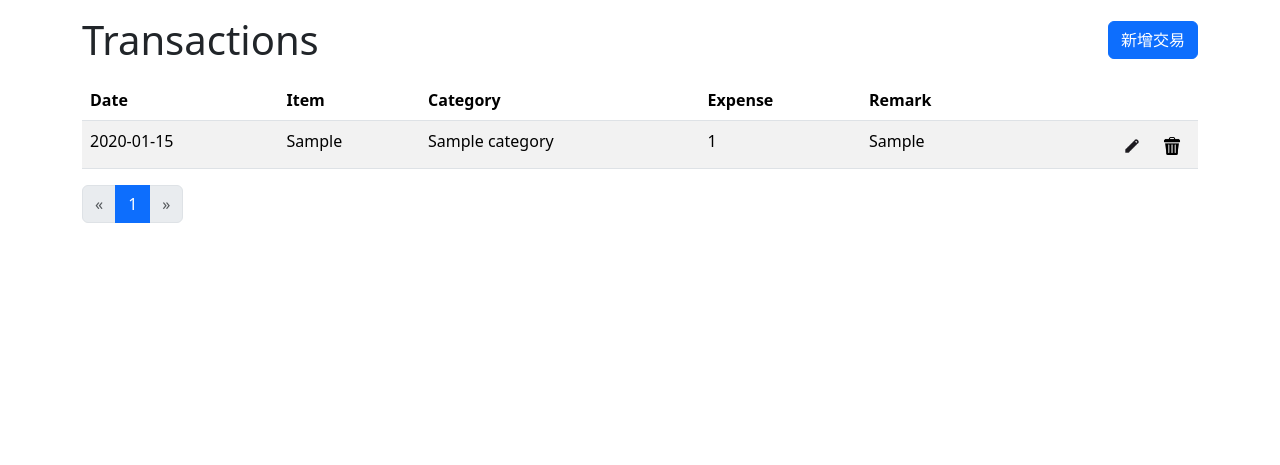
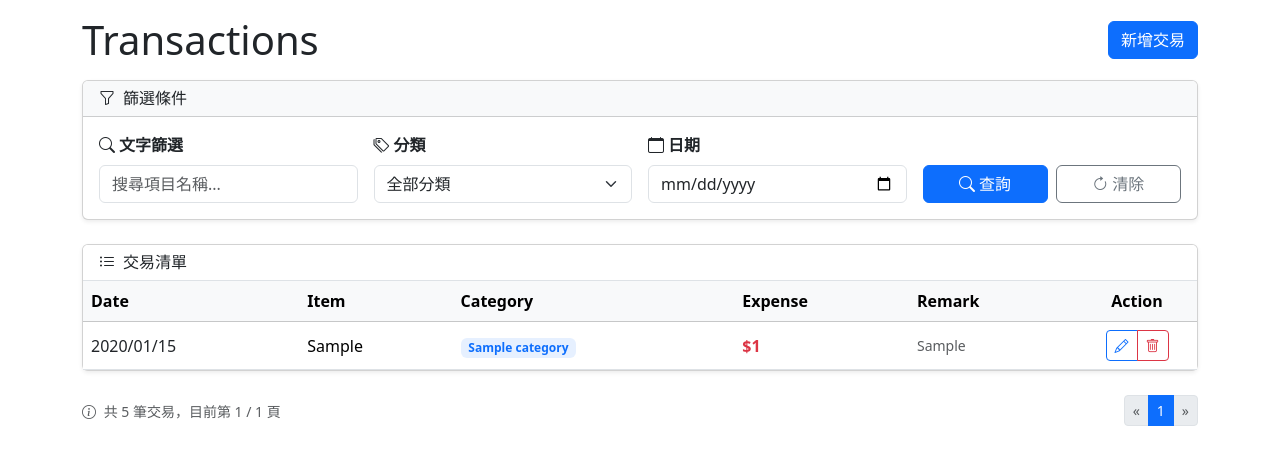
Before and after one commit to Ting-chien/ledger-me, a Flask app: page /transactions/ in a window 1280 px wide. Shown: the part 56-521 px from the top of the page. Run offline with Flask 3, Linux system fonts and the light colour scheme; tables that the repository leaves empty hold one stand-in row (values such as "Sample post").

Commit message:
Merge feat/add-filter-to-transaction-page to develop

```diff
--- a/app/templates/base.html
+++ b/app/templates/base.html
@@ -9,6 +9,10 @@
       rel="stylesheet"
       integrity="sha384-sRIl4kxILFvY47J16cr9ZwB07vP4J8+LH7qKQnuqkuIAvNWLzeN8tE5YBujZqJLB"
       crossorigin="anonymous"
+    />
+    <link
+      rel="stylesheet"
+      href="https://cdn.jsdelivr.net/npm/bootstrap-icons@1.11.1/font/bootstrap-icons.css"
     />
   </head>
   <body>
--- a/app/templates/transactions/index.html
+++ b/app/templates/transactions/index.html
@@ -6,6 +6,57 @@
     <h1 class="mb-0">Transactions</h1>
     <button type="button" class="btn btn-primary" data-bs-toggle="modal"
         data-bs-target="#createTransactionModal">新增交易</button>
+</div>
+
+<!-- 篩選器 -->
+<div class="card mb-4 shadow-sm">
+    <div class="card-header bg-light">
+        <h6 class="card-title mb-0">
+            <i class="bi bi-funnel me-2"></i>篩選條件
+        </h6>
+    </div>
+    <div class="card-body">
+        <form method="GET" action="{{ url_for('transactions.index') }}">
+            <div class="row g-3 align-items-end">
+                <div class="col-md-3">
+                    <label for="search" class="form-label fw-semibold">
+                        <i class="bi bi-search me-1"></i>文字篩選
+                    </label>
+                    <input type="text" class="form-control" id="search" name="search"
+                           placeholder="搜尋項目名稱..." value="{{ search_text }}">
+                </div>
+                <div class="col-md-3">
+                    <label for="category" class="form-label fw-semibold">
+                        <i class="bi bi-tags me-1"></i>分類
+                    </label>
+                    <select class="form-select" id="category" name="category">
+                        <option value="">全部分類</option>
+                        {% for c in categories %}
+                        <option value="{{ c.id }}" {% if c.id|string == category_filter|string %}selected{% endif %}>
+                            {{ c.name }}
+                        </option>
+                        {% endfor %}
+                    </select>
+                </div>
+                <div class="col-md-3">
+                    <label for="date" class="form-label fw-semibold">
+                        <i class="bi bi-calendar me-1"></i>日期
+                    </label>
+                    <input type="date" class="form-control" id="date" name="date" value="{{ date_filter }}">
+                </div>
+                <div class="col-md-3">
+                    <div class="d-grid gap-2 d-md-flex">
+                        <button type="submit" class="btn btn-primary flex-fill">
+                            <i class="bi bi-search me-1"></i>查詢
+                        </button>
+                        <a href="{{ url_for('transactions.index') }}" class="btn btn-outline-secondary flex-fill">
+                            <i class="bi bi-arrow-clockwise me-1"></i>清除
+                        </a>
+                    </div>
+                </div>
+            </div>
+        </form>
+    </div>
 </div>
 
 {% from 'transactions/transaction_modal.html' import transaction_modal %}
@@ -65,49 +116,85 @@ is_edit=True
     </div>
 </div>
 
-<table class="table table-striped">
-    <thead>
+<!-- 交易清單 -->
+<div class="card shadow-sm">
+    <div class="card-header bg-white border-bottom">
+        <h6 class="card-title mb-0">
+            <i class="bi bi-list-ul me-2"></i>交易清單
+        </h6>
+    </div>
+    <div class="card-body p-0">
+        <div class="table-responsive">
+            <table class="table table-hover mb-0">
+                <thead class="table-light">
                     <tr>
-            <th>Date</th>
-            <th>Item</th>
-            <th>Category</th>
-            <th>Expense</th>
-            <th>Remark</th>
-            <th></th>
+                        <th class="fw-semibold">Date</th>
+                        <th class="fw-semibold">Item</th>
+                        <th class="fw-semibold">Category</th>
+                        <th class="fw-semibold">Expense</th>
+                        <th class="fw-semibold">Remark</th>
+                        <th class="fw-semibold text-center" style="width: 120px;">Action</th>
                     </tr>
                 </thead>
                 <tbody>
         {% for t in transactions %}
-        <tr>
-            <td>{{ t.transaction_at.strftime('%Y-%m-%d') if t.transaction_at else '' }}</td>
-            <td>{{ t.item }}</td>
-            <td>{{ t.category.name if t.category else '' }}</td>
-            <td>{{ t.expense }}</td>
-            <td>{{ t.remark if t.remark else '' }}</td>
-            <td class="text-end">
-                <a href="#" class="btn btn-sm edit-btn" title="編輯" data-bs-toggle="modal"
-                    data-bs-target="#editTransactionModal" data-id="{{ t.id }}" data-item="{{ t.item }}"
+        <tr class="align-middle">
+            <td>
+                <span class="text-dark">
+                    {{ t.transaction_at.strftime('%Y/%m/%d') if t.transaction_at else '--' }}
+                </span>
+            </td>
+            <td class="fw-medium">{{ t.item }}</td>
+            <td>
+                {% if t.category %}
+                    <span class="badge bg-primary bg-opacity-10 text-primary">
+                        {{ t.category.name }}
+                    </span>
+                {% else %}
+                    <span class="text-muted">--</span>
+                {% endif %}
+            </td>
+            <td class="fw-bold text-danger">${{ "{:,.0f}".format(t.expense) if t.expense else '0' }}</td>
+            <td class="text-muted small">{{ t.remark if t.remark else '--' }}</td>
+            <td class="text-center">
+                <div class="btn-group btn-group-sm" role="group">
+                    <button type="button" class="btn btn-outline-primary btn-sm edit-btn" title="編輯"
+                            data-bs-toggle="modal" data-bs-target="#editTransactionModal"
+                            data-id="{{ t.id }}" data-item="{{ t.item }}"
                             data-category="{{ t.category_id }}" data-expense="{{ t.expense }}"
-                    data-date="{{ t.transaction_at.strftime('%Y-%m-%d') if t.transaction_at else '' }}">
-                    <img src="/static/img/update.png" alt="Edit" width="18" height="18">
-                </a>
-                <a href="#" class="btn btn-sm delete-btn" title="刪除" data-bs-toggle="modal"
-                    data-bs-target="#deleteTransactionModal" data-id="{{ t.id }}">
-                    <img src="/static/img/remove.png" alt="Delete" width="18" height="18">
-                </a>
+                            data-date="{{ t.transaction_at.strftime('%Y-%m-%d') if t.transaction_at else '' }}"
+                            data-remark="{{ t.remark if t.remark else '' }}">
+                        <i class="bi bi-pencil"></i>
+                    </button>
+                    <button type="button" class="btn btn-outline-danger btn-sm delete-btn" title="刪除"
+                            data-bs-toggle="modal" data-bs-target="#deleteTransactionModal"
+                            data-id="{{ t.id }}">
+                        <i class="bi bi-trash"></i>
+                    </button>
+                </div>
             </td>
         </tr>
         {% endfor %}
     </tbody>
             </table>
+        </div>
+    </div>
+</div>
 
 <!-- Pagination -->
-<nav aria-label="Page navigation example">
-    <ul class="pagination">
+<div class="d-flex justify-content-between align-items-center mt-4">
+    <div>
+        <small class="text-muted">
+            <i class="bi bi-info-circle me-1"></i>
+            共 {{ total_pages * 5 }} 筆交易，目前第 {{ current_page }} / {{ total_pages }} 頁
+        </small>
+    </div>
+    <nav aria-label="Page navigation">
+        <ul class="pagination pagination-sm mb-0">
         <!-- Previous Page -->
         {% if current_page > 1 %}
         <li class="page-item">
-            <a class="page-link" href="{{ url_for('transactions.index', page=current_page-1) }}" aria-label="Previous">
+            <a class="page-link" href="{{ url_for('transactions.index', page=current_page-1, search=search_text, category=category_filter, date=date_filter) }}" aria-label="Previous">
                 <span aria-hidden="true">&laquo;</span>
             </a>
         </li>
@@ -127,14 +214,14 @@ is_edit=True
         </li>
         {% else %}
         <li class="page-item">
-            <a class="page-link" href="{{ url_for('transactions.index', page=page_num) }}">{{ page_num }}</a>
+            <a class="page-link" href="{{ url_for('transactions.index', page=page_num, search=search_text, category=category_filter, date=date_filter) }}">{{ page_num }}</a>
         </li>
         {% endif %}
         {% endfor %}
 
         <!-- Next Page -->
         {% if current_page < total_pages %} <li class="page-item">
-            <a class="page-link" href="{{ url_for('transactions.index', page=current_page+1) }}" aria-label="Next">
+            <a class="page-link" href="{{ url_for('transactions.index', page=current_page+1, search=search_text, category=category_filter, date=date_filter) }}" aria-label="Next">
                 <span aria-hidden="true">&raquo;</span>
             </a>
             </li>
@@ -147,6 +234,7 @@ is_edit=True
             {% endif %}
         </ul>
     </nav>
+</div>
 {% endblock %}
 
 {% block scripts %}
--- a/app/transactions/routes.py
+++ b/app/transactions/routes.py
@@ -26,10 +26,30 @@ def index():
         db.session.commit()
         return redirect(url_for("transactions.index"))
 
+    # 篩選參數
+    search_text = request.args.get('search', '')
+    category_filter = request.args.get('category', '')
+    date_filter = request.args.get('date', '')
+
+    # 基礎查詢
+    query = Transaction.query
+
+    # 文字篩選 (item 欄位)
+    if search_text:
+        query = query.filter(Transaction.item.contains(search_text))
+
+    # 分類篩選
+    if category_filter:
+        query = query.filter(Transaction.category_id == category_filter)
+
+    # 日期篩選
+    if date_filter:
+        query = query.filter(Transaction.transaction_at == date_filter)
+
     # Pagination
     page = request.args.get('page', 1, type=int)
     page_size = 5
-    pagination = Transaction.query.order_by(Transaction.created_at.desc()).paginate(
+    pagination = query.order_by(Transaction.created_at.desc()).paginate(
         page=page,
         per_page=page_size,
         error_out=False
@@ -40,6 +60,9 @@ def index():
         categories=categories,
         total_pages=pagination.pages,
         current_page=pagination.page,
+        search_text=search_text,
+        category_filter=category_filter,
+        date_filter=date_filter,
     )
 
 
```
Lines whose indentation alone changed are shown as unchanged.
